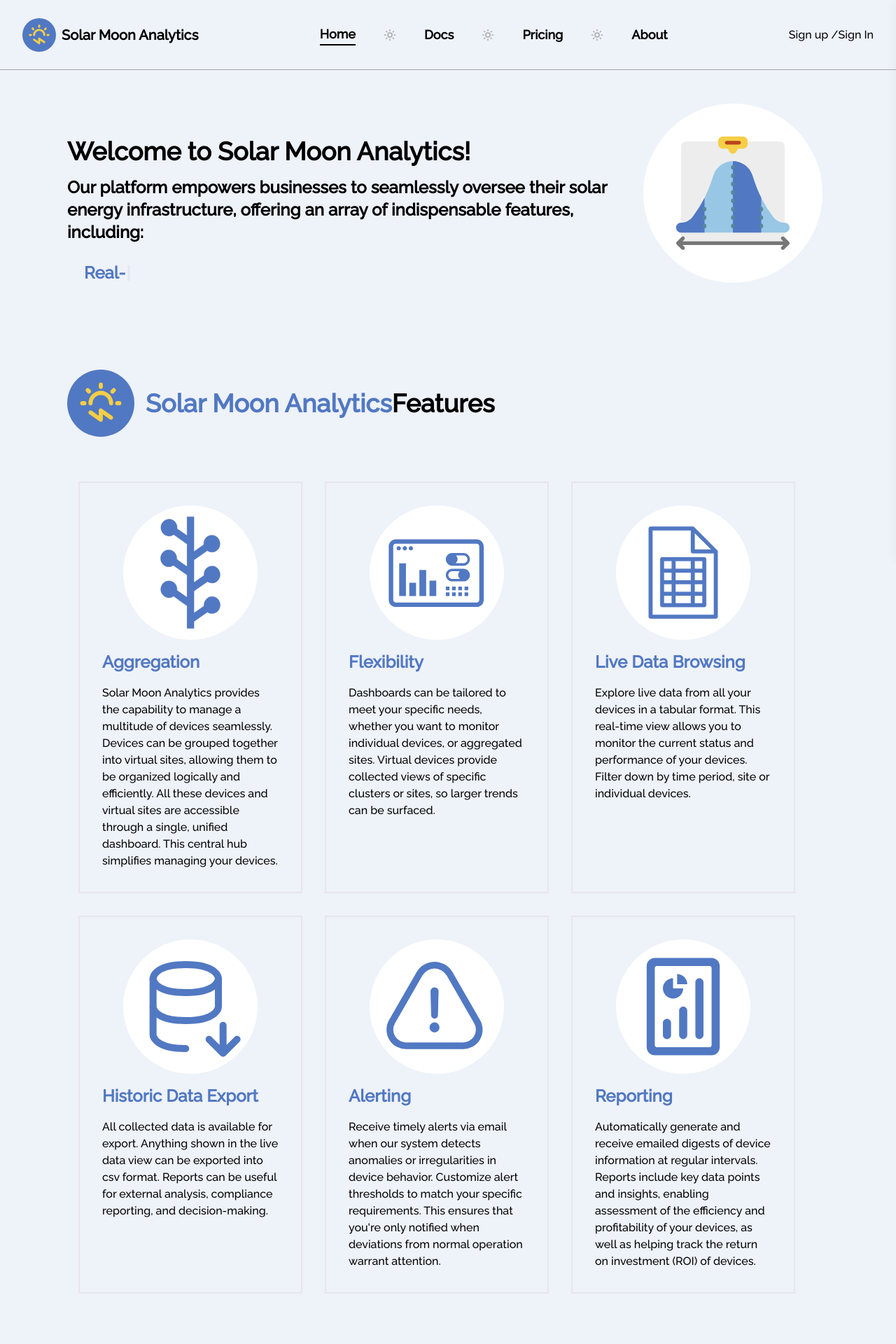
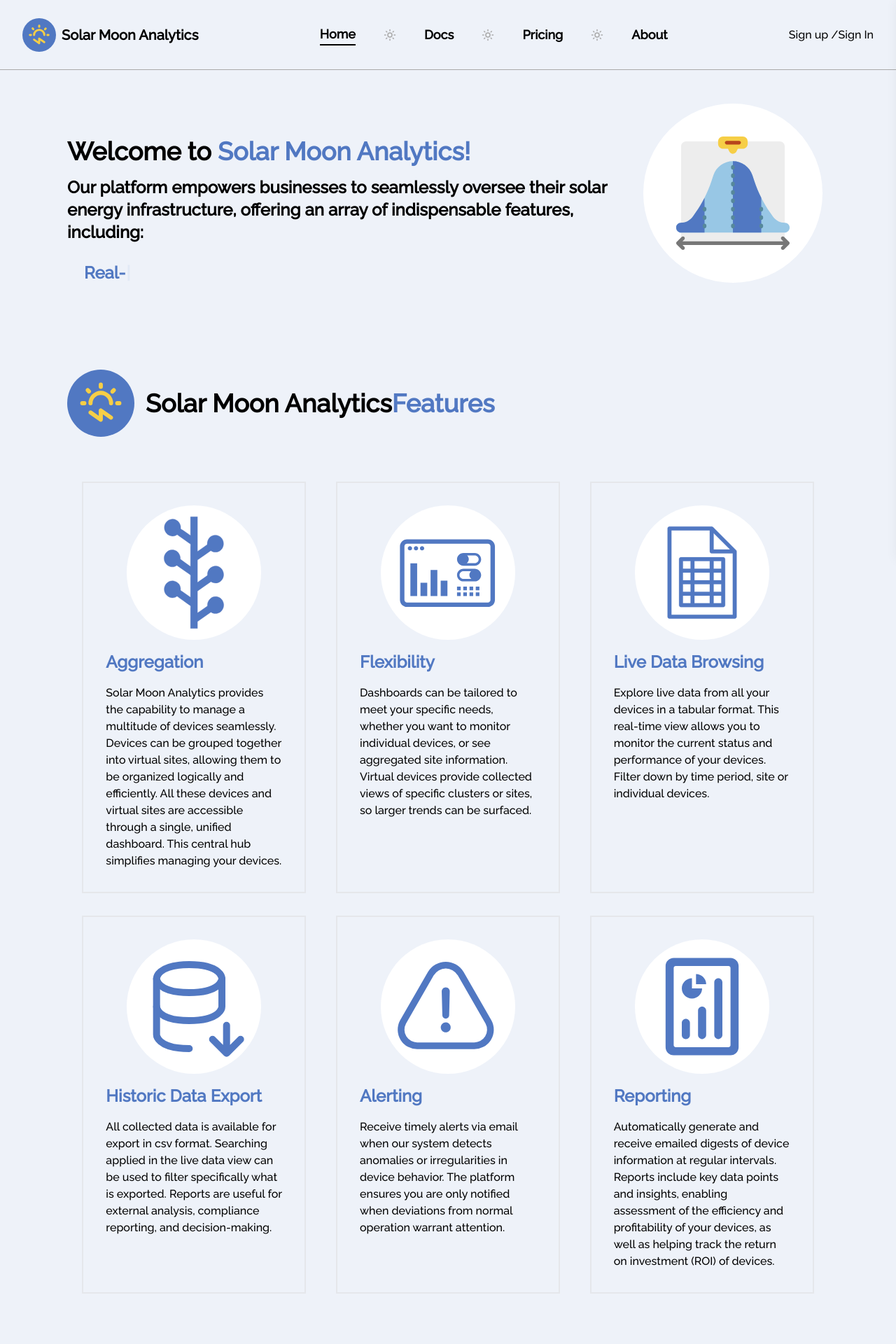
Before and after one commit to bigboxer23/solar-moon-public, a React (Create React App) app: page / in a window 1280 px wide. Shown: the top 1920 px of the page at 70% size. Built offline with nearby package versions, Linux system fonts and the light colour scheme.

Commit message:
feat: adjusting some site colors (#8)
fix: remove unused font
feat: adjust some marketing text
fix: adjust links for UI2

```diff
--- a/public/index.html
+++ b/public/index.html
@@ -6,11 +6,6 @@
     <meta name="viewport" content="width=device-width, initial-scale=1" />
     <meta name="theme-color" content="#000000" />
     <link rel="manifest" href="%PUBLIC_URL%/manifest.json" />
-    <link
-      href="https://fonts.googleapis.com/css?family=Roboto"
-      rel="stylesheet"
-      type="text/css"
-    />
     <title>Solar Moon Analytics</title>
     <meta
       name="description"
--- a/src/components/about/About.jsx
+++ b/src/components/about/About.jsx
@@ -20,14 +20,14 @@ export default function About() {
           <br />
           <br />
           <span className='text-lg font-bold text-brand-primary'>
-            Location:
+            Location
           </span>{' '}
           Based in Minneapolis, Minnesota, our location reflects our commitment
           to serving both local and global markets.
           <br />
           <br />
           <span className='text-lg font-bold text-brand-primary'>
-            Mission and Passion:
+            Mission and Passion
           </span>{' '}
           Our core mission revolves around clean energy. We are deeply
           passionate about addressing environmental concerns and reducing the
@@ -36,7 +36,7 @@ export default function About() {
           <br />
           <br />
           <span className='text-lg font-bold text-brand-primary'>
-            Data and AI Expertise:
+            Data and AI Expertise
           </span>{' '}
           At our core, we harness the potential of cutting-edge technologies. We
           specialize in data analytics and artificial intelligence (AI). These
@@ -44,7 +44,7 @@ export default function About() {
           <br />
           <br />
           <span className='text-lg font-bold text-brand-primary'>
-            Best-in-Class Solutions:
+            Best-in-Class Solutions
           </span>{' '}
           We don&apos;t settle for mediocrity. Our commitment to excellence
           drives us to create industry-leading solutions. Our aim is to deliver
@@ -52,7 +52,7 @@ export default function About() {
           <br />
           <br />
           <span className='text-lg font-bold text-brand-primary'>
-            Solar Energy Focus:
+            Solar Energy Focus
           </span>{' '}
           We are particularly focused on solar energy. Solar power is a
           sustainable and renewable energy source that holds immense potential.
@@ -61,7 +61,7 @@ export default function About() {
           <br />
           <br />
           <span className='text-lg font-bold text-brand-primary'>
-            ROI Enhancement:
+            ROI Enhancement
           </span>{' '}
           Our primary objective is to enhance the return on investment (ROI) for
           individuals and organizations investing in solar energy devices. We
--- a/src/components/docs/Docs.jsx
+++ b/src/components/docs/Docs.jsx
@@ -10,8 +10,7 @@ export default function Docs() {
     <main className='docs flex flex-col items-center bg-brand-primary-light'>
       <div className='fade-in mx-2 my-8 max-w-[55rem] bg-white p-6 shadow-panel sm:mx-5 sm:rounded-lg sm:p-8'>
         <div className='mb-8 flex text-4xl font-bold'>
-          Connecting your first {' '}
-          <span className='text-brand-primary'>device</span>
+          Connecting a  <span className='text-brand-primary'>device</span>
         </div>
         <div>
           <div>
@@ -55,7 +54,7 @@ export default function Docs() {
                   Navigate to the{' '}
                   <Link
                     className='text-brand-primary underline'
-                    to='https://app.solarmoonanalytics.com/userManagement'
+                    to='https://app.solarmoonanalytics.com/profile'
                   >
                     user profile section
                   </Link>
@@ -156,7 +155,7 @@ export default function Docs() {
                   Navigate to the&nbsp;
                   <Link
                     className='text-brand-primary underline'
-                    to='https://app.solarmoonanalytics.com/sites'
+                    to='https://app.solarmoonanalytics.com/siteManagement'
                   >
                     site management page
                   </Link>{' '}
--- a/src/components/home/Features.jsx
+++ b/src/components/home/Features.jsx
@@ -16,13 +16,10 @@ export default function Features() {
         <div className='me-4 w-8 sm:w-24'>
           <img alt='brand' className='object-fill' src={logo} />
         </div>
-        <span className='whitespace-nowrap text-brand-primary'>
-          {' '}
-          Solar Moon Analytics
-        </span>{' '}
-        Features
+        <span className='whitespace-nowrap'>Solar Moon Analytics</span>
+        <span className='whitespace-nowrap text-brand-primary'>Features</span>
       </div>
-      <div className='my-8 flex flex-wrap sm:my-12'>
+      <div className='my-8 flex flex-wrap justify-around sm:my-12'>
         <FeatureCard
           description='Solar Moon Analytics provides the capability to manage a multitude of devices seamlessly.
               Devices can be grouped together into virtual sites, allowing them to be organized logically and efficiently.
@@ -33,7 +30,7 @@ export default function Features() {
         />
 
         <FeatureCard
-          description='Dashboards can be tailored to meet your specific needs, whether you want to monitor individual devices, or aggregated sites. Virtual devices provide collected views of specific clusters or sites, so larger trends can be surfaced.'
+          description='Dashboards can be tailored to meet your specific needs, whether you want to monitor individual devices, or see aggregated site information. Virtual devices provide collected views of specific clusters or sites, so larger trends can be surfaced.'
           imgPath={configurable}
           isBlog={false}
           title='Flexibility'
@@ -47,14 +44,14 @@ export default function Features() {
         />
 
         <FeatureCard
-          description='All collected data is available for export. Anything shown in the live data view can be exported into csv format. Reports can be useful for external analysis, compliance reporting, and decision-making.'
+          description='All collected data is available for export in csv format. Searching applied in the live data view can be used to filter specifically what is exported. Reports are useful for external analysis, compliance reporting, and decision-making.'
           imgPath={exportData}
           isBlog={false}
           title='Historic Data Export'
         />
 
         <FeatureCard
-          description="Receive timely alerts via email when our system detects anomalies or irregularities in device behavior. Customize alert thresholds to match your specific requirements. This ensures that you're only notified when deviations from normal operation warrant attention."
+          description='Receive timely alerts via email when our system detects anomalies or irregularities in device behavior. The platform ensures you are only notified when deviations from normal operation warrant attention.'
           imgPath={alerting}
           isBlog={false}
           title='Alerting'
--- a/src/components/home/Home.jsx
+++ b/src/components/home/Home.jsx
@@ -10,7 +10,10 @@ export default function Home() {
       <div className='flex max-w-[75rem]'>
         <div className='flex w-full min-w-80 flex-col p-4 sm:w-9/12 sm:p-12'>
           <div className='mb-4 text-4xl font-bold'>
-            Welcome to Solar Moon Analytics!
+            Welcome to{' '}
+            <span className='whitespace-nowrap text-brand-primary'>
+              Solar Moon Analytics!
+            </span>
           </div>
           <div className='text-2xl font-bold'>
             Our platform empowers businesses to seamlessly oversee their solar
--- a/src/components/pricing/PricingPage.jsx
+++ b/src/components/pricing/PricingPage.jsx
@@ -40,7 +40,7 @@ export default function PricingPage() {
         </div>
         <div className='fade-in my-8 w-[25rem] max-w-full rounded-lg bg-white p-6 shadow-panel sm:w-[55rem] sm:p-8'>
           <div>
-            <div className='align-self-start mb-4 text-lg font-bold'>
+            <div className='align-self-start mb-4 text-lg font-extrabold text-brand-primary'>
               Plans include
             </div>
             <div className='ms-4 text-gray-500'>
```
